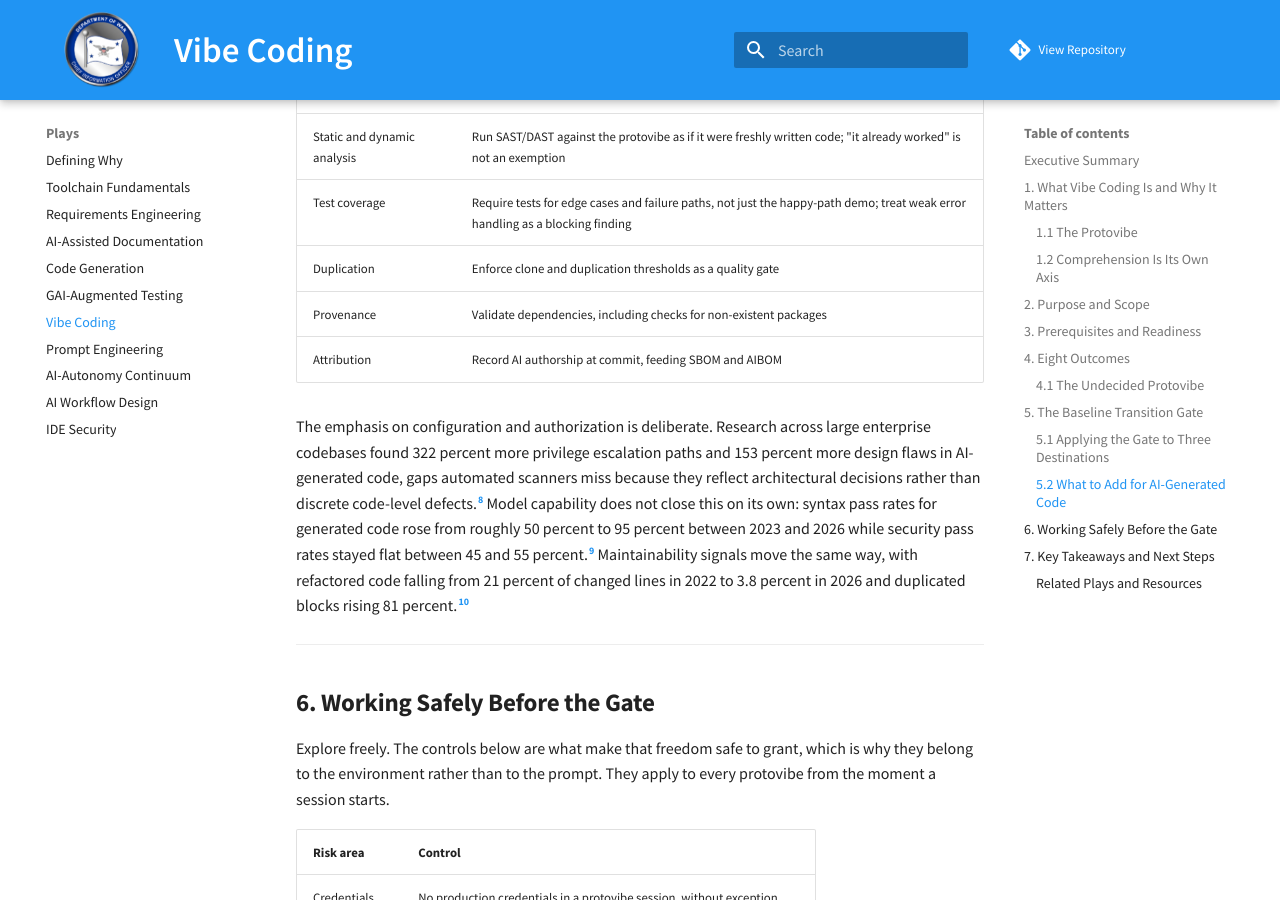
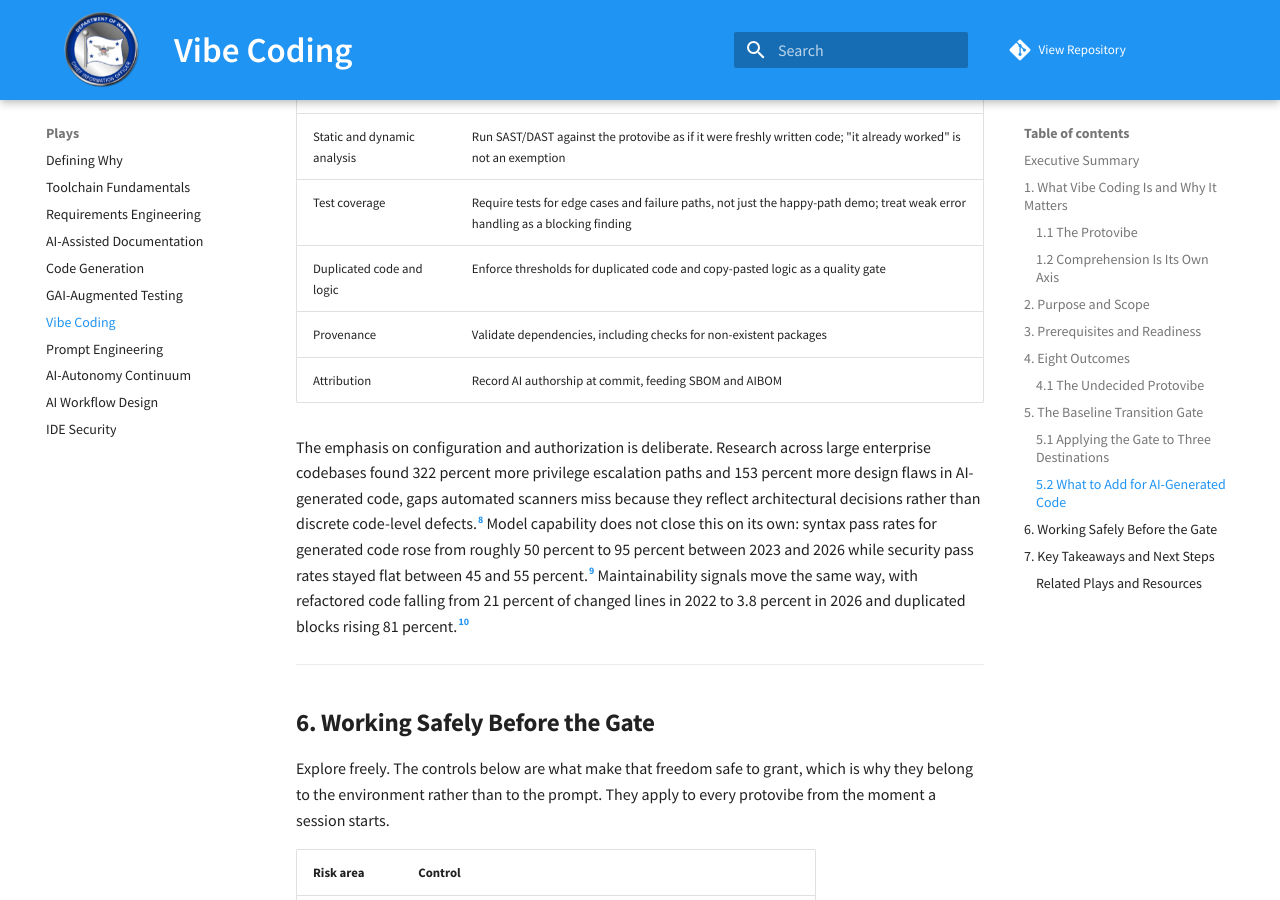
Before and after one commit to Code-dot-mil/AI4SDLC, an MkDocs documentation site: the page built from docs/plays/protovibe_play.md, in a window 1280 px wide and 900 px high, scrolled down 5789 px. Built offline with MkDocs 1.6.1 and Material for MkDocs 9.7.7, drawn with Linux system fonts in a browser that asks for light colours; comment, search, counter and statistics services are not loaded.

Commit message:
docs(protovibe): clarify code duplication control
Specify that the duplication quality gate concerns duplicated code and copy-pasted logic.

```diff
--- a/docs/plays/protovibe_play.md
+++ b/docs/plays/protovibe_play.md
@@ -136,7 +136,7 @@ A standard pipeline validates code. These controls address what is distinctive a
 | Authorization paths | Discrete human review gate; verify server-side enforcement |
 | Static and dynamic analysis | Run SAST/DAST against the protovibe as if it were freshly written code; "it already worked" is not an exemption |
 | Test coverage | Require tests for edge cases and failure paths, not just the happy-path demo; treat weak error handling as a blocking finding |
-| Duplication | Enforce clone and duplication thresholds as a quality gate |
+| Duplicated code and logic | Enforce thresholds for duplicated code and copy-pasted logic as a quality gate |
 | Provenance | Validate dependencies, including checks for non-existent packages |
 | Attribution | Record AI authorship at commit, feeding SBOM and AIBOM |
 
```
